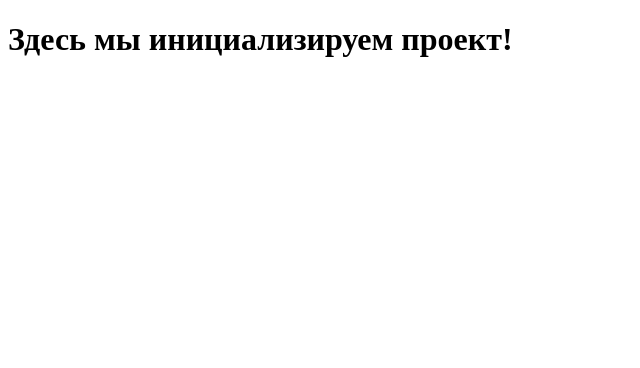
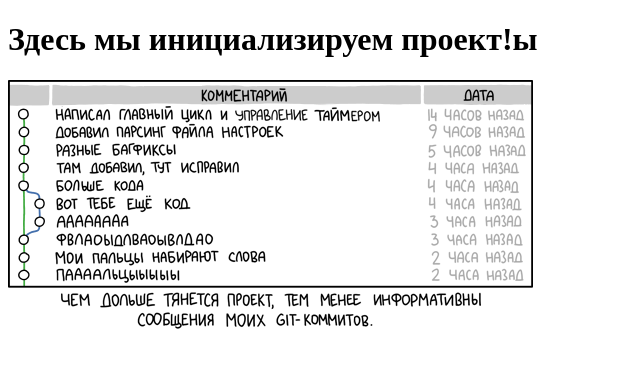
Before and after one commit to VladHT/Modul02-Test, a plain HTML site: page index.html in a window 1280 px wide. Shown: the whole page, without its empty margins (0-640 px from the left). Drawn offline with Linux system fonts and the light colour scheme.

Commit message:
add img in index.html

```diff
--- a/index.html
+++ b/index.html
@@ -8,6 +8,7 @@
     <link rel="stylesheet" href="styles/stule.css">
 </head>
 <body>
-    <h1>Здесь мы инициализируем проект!</h1>
+    <h1>Здесь мы инициализируем проект!ы</h1>
+    <img src="images/dumdnkfpfqgbzsuibvdsb1b1lnk.png" alt="">
 </body>
 </html>
```
